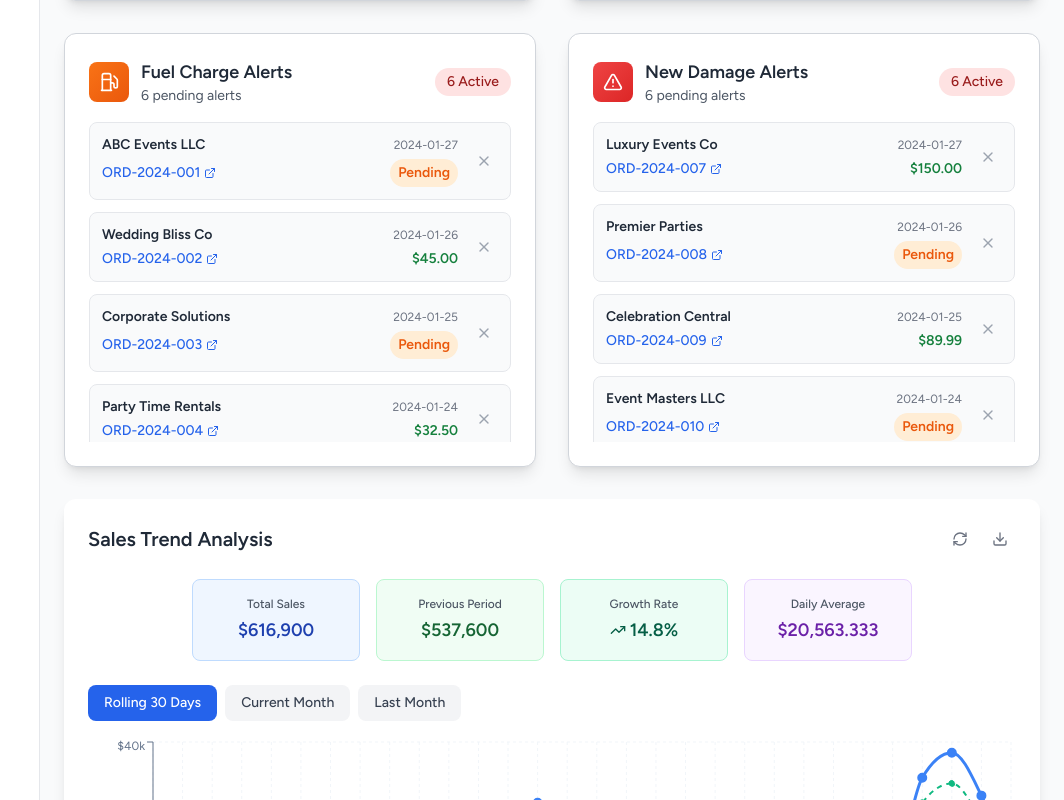
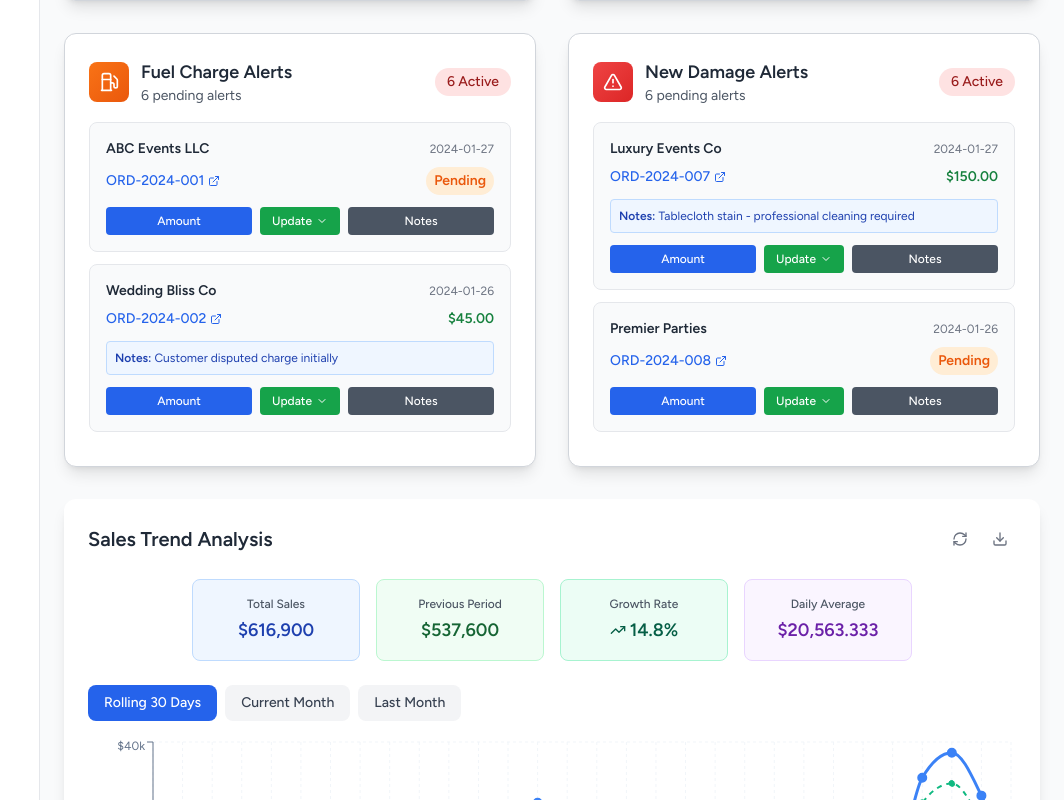
Before and after one commit to Kabba24ai/dashboard, a React (Vite) app: page / in a window 1280 px wide. Shown: the part 720-1520 px from the top of the page, without its empty margins (216-1280 px from the left). Built offline with nearby package versions, Linux system fonts and the light colour scheme.

Commit message:
Fix Customer Alerts with Proper Action Buttons

```diff
--- a/src/pages/Dashboard.tsx
+++ b/src/pages/Dashboard.tsx
@@ -1,26 +1,34 @@
 import React, { useState } from 'react';
 import { LineChart, Line, XAxis, YAxis, CartesianGrid, Tooltip, Legend, ResponsiveContainer } from 'recharts';
-import { Trophy, Truck, Store, Wrench, AlertTriangle, Clock, CheckCircle, TrendingUp, TrendingDown, RefreshCw, Download, Fuel, DollarSign, X, ExternalLink } from 'lucide-react';
+import { Trophy, Truck, Store, Wrench, AlertTriangle, Clock, CheckCircle, TrendingUp, TrendingDown, RefreshCw, Download, Fuel, DollarSign, ExternalLink, ChevronDown } from 'lucide-react';
 
 const Dashboard = () => {
   const [salesPeriod, setSalesPeriod] = useState('rolling30');
   const [fuelAlerts, setFuelAlerts] = useState([
-    { id: 1, customerName: 'ABC Events LLC', orderId: 'ORD-2024-001', amountOwed: 'Pending', date: '2024-01-27', type: 'fuel' },
-    { id: 2, customerName: 'Wedding Bliss Co', orderId: 'ORD-2024-002', amountOwed: '$45.00', date: '2024-01-26', type: 'fuel' },
-    { id: 3, customerName: 'Corporate Solutions', orderId: 'ORD-2024-003', amountOwed: 'Pending', date: '2024-01-25', type: 'fuel' },
-    { id: 4, customerName: 'Party Time Rentals', orderId: 'ORD-2024-004', amountOwed: '$32.50', date: '2024-01-24', type: 'fuel' },
-    { id: 5, customerName: 'Elite Celebrations', orderId: 'ORD-2024-005', amountOwed: 'Pending', date: '2024-01-23', type: 'fuel' },
-    { id: 6, customerName: 'Dream Weddings Inc', orderId: 'ORD-2024-006', amountOwed: '$28.75', date: '2024-01-22', type: 'fuel' }
+    { id: 1, customerName: 'ABC Events LLC', orderId: 'ORD-2024-001', amountOwed: 'Pending', date: '2024-01-27', type: 'fuel', notes: '' },
+    { id: 2, customerName: 'Wedding Bliss Co', orderId: 'ORD-2024-002', amountOwed: '$45.00', date: '2024-01-26', type: 'fuel', notes: 'Customer disputed charge initially' },
+    { id: 3, customerName: 'Corporate Solutions', orderId: 'ORD-2024-003', amountOwed: 'Pending', date: '2024-01-25', type: 'fuel', notes: '' },
+    { id: 4, customerName: 'Party Time Rentals', orderId: 'ORD-2024-004', amountOwed: '$32.50', date: '2024-01-24', type: 'fuel', notes: 'Awaiting payment confirmation' },
+    { id: 5, customerName: 'Elite Celebrations', orderId: 'ORD-2024-005', amountOwed: 'Pending', date: '2024-01-23', type: 'fuel', notes: 'Need to calculate mileage' },
+    { id: 6, customerName: 'Dream Weddings Inc', orderId: 'ORD-2024-006', amountOwed: '$28.75', date: '2024-01-22', type: 'fuel', notes: '' }
   ]);
 
   const [damageAlerts, setDamageAlerts] = useState([
-    { id: 1, customerName: 'Luxury Events Co', orderId: 'ORD-2024-007', amountOwed: '$150.00', date: '2024-01-27', type: 'damage' },
-    { id: 2, customerName: 'Premier Parties', orderId: 'ORD-2024-008', amountOwed: 'Pending', date: '2024-01-26', type: 'damage' },
-    { id: 3, customerName: 'Celebration Central', orderId: 'ORD-2024-009', amountOwed: '$89.99', date: '2024-01-25', type: 'damage' },
-    { id: 4, customerName: 'Event Masters LLC', orderId: 'ORD-2024-010', amountOwed: 'Pending', date: '2024-01-24', type: 'damage' },
-    { id: 5, customerName: 'Perfect Day Events', orderId: 'ORD-2024-011', amountOwed: '$225.00', date: '2024-01-23', type: 'damage' },
-    { id: 6, customerName: 'Grand Occasions', orderId: 'ORD-2024-012', amountOwed: 'Pending', date: '2024-01-22', type: 'damage' }
+    { id: 1, customerName: 'Luxury Events Co', orderId: 'ORD-2024-007', amountOwed: '$150.00', date: '2024-01-27', type: 'damage', notes: 'Tablecloth stain - professional cleaning required' },
+    { id: 2, customerName: 'Premier Parties', orderId: 'ORD-2024-008', amountOwed: 'Pending', date: '2024-01-26', type: 'damage', notes: '' },
+    { id: 3, customerName: 'Celebration Central', orderId: 'ORD-2024-009', amountOwed: '$89.99', date: '2024-01-25', type: 'damage', notes: 'Chair leg broken during event' },
+    { id: 4, customerName: 'Event Masters LLC', orderId: 'ORD-2024-010', amountOwed: 'Pending', date: '2024-01-24', type: 'damage', notes: 'Assessing tent damage from wind' },
+    { id: 5, customerName: 'Perfect Day Events', orderId: 'ORD-2024-011', amountOwed: '$225.00', date: '2024-01-23', type: 'damage', notes: 'Multiple items damaged - invoice sent' },
+    { id: 6, customerName: 'Grand Occasions', orderId: 'ORD-2024-012', amountOwed: 'Pending', date: '2024-01-22', type: 'damage', notes: '' }
   ]);
+
+  // Modal states
+  const [showAmountModal, setShowAmountModal] = useState(false);
+  const [showNotesModal, setShowNotesModal] = useState(false);
+  const [showUpdateDropdown, setShowUpdateDropdown] = useState(null);
+  const [editingAlert, setEditingAlert] = useState(null);
+  const [tempAmount, setTempAmount] = useState('');
+  const [tempNotes, setTempNotes] = useState('');
 
   // Placeholder task data
   const taskData = {
@@ -127,22 +135,85 @@ const Dashboard = () => {
     // This will be replaced with actual navigation to order details
   };
 
-  const handleClearAlert = (alertType: 'fuel' | 'damage', alertId: number) => {
+  const handleAmountClick = (alert) => {
+    setEditingAlert(alert);
+    setTempAmount(alert.amountOwed === 'Pending' ? '' : alert.amountOwed.replace('$', ''));
+    setShowAmountModal(true);
+  };
+
+  const handleNotesClick = (alert) => {
+    setEditingAlert(alert);
+    setTempNotes(alert.notes || '');
+    setShowNotesModal(true);
+  };
+
+  const handleUpdateClick = (alertId) => {
+    setShowUpdateDropdown(showUpdateDropdown === alertId ? null : alertId);
+  };
+
+  const handleStatusUpdate = (alertType: 'fuel' | 'damage', alertId: number, status: 'paid' | 'uncollectible') => {
+    console.log(`Mark alert ${alertId} as ${status}`);
+
     if (alertType === 'fuel') {
       setFuelAlerts(prev => prev.filter(alert => alert.id !== alertId));
     } else {
       setDamageAlerts(prev => prev.filter(alert => alert.id !== alertId));
     }
+    setShowUpdateDropdown(null);
   };
 
-  const AlertItem = ({ alert, onClear, onOrderClick }) => (
-    <div className="flex items-center justify-between p-3 bg-gray-50 rounded-lg border border-gray-200 hover:bg-gray-100 transition-colors">
-      <div className="flex-1 min-w-0">
-        <div className="flex items-center justify-between mb-1">
-          <h4 className="text-sm font-semibold text-gray-800 truncate">{alert.customerName}</h4>
-          <span className="text-xs text-gray-500 ml-2">{alert.date}</span>
+  const saveAmount = () => {
+    if (editingAlert) {
+      const formattedAmount = tempAmount ? `$${parseFloat(tempAmount).toFixed(2)}` : 'Pending';
+
+      if (editingAlert.type === 'fuel') {
+        setFuelAlerts(prev => prev.map(alert =>
+          alert.id === editingAlert.id
+            ? { ...alert, amountOwed: formattedAmount }
+            : alert
+        ));
+      } else {
+        setDamageAlerts(prev => prev.map(alert =>
+          alert.id === editingAlert.id
+            ? { ...alert, amountOwed: formattedAmount }
+            : alert
+        ));
+      }
+    }
+    setShowAmountModal(false);
+    setEditingAlert(null);
+    setTempAmount('');
+  };
+
+  const saveNotes = () => {
+    if (editingAlert) {
+      if (editingAlert.type === 'fuel') {
+        setFuelAlerts(prev => prev.map(alert =>
+          alert.id === editingAlert.id
+            ? { ...alert, notes: tempNotes }
+            : alert
+        ));
+      } else {
+        setDamageAlerts(prev => prev.map(alert =>
+          alert.id === editingAlert.id
+            ? { ...alert, notes: tempNotes }
+            : alert
+        ));
+      }
+    }
+    setShowNotesModal(false);
+    setEditingAlert(null);
+    setTempNotes('');
+  };
+
+  const AlertItem = ({ alert, onAmountClick, onNotesClick, onUpdateClick, onOrderClick }) => (
+    <div className="p-4 bg-gray-50 rounded-lg border border-gray-200 hover:bg-gray-100 transition-colors">
+      <div className="flex items-center justify-between mb-2">
+        <h4 className="text-sm font-semibold text-gray-800">{alert.customerName}</h4>
+        <span className="text-xs text-gray-500">{alert.date}</span>
       </div>
-        <div className="flex items-center justify-between">
+
+      <div className="flex items-center justify-between mb-3">
         <button
           onClick={() => onOrderClick(alert.orderId)}
           className="flex items-center text-sm text-blue-600 hover:text-blue-800 font-medium transition-colors"
@@ -160,14 +231,55 @@ const Dashboard = () => {
           </span>
         </div>
       </div>
+
+      {alert.notes && (
+        <div className="mb-3 p-2 bg-blue-50 border border-blue-200 rounded text-xs text-blue-800">
+          <strong>Notes:</strong> {alert.notes}
         </div>
+      )}
+
+      <div className="flex items-center justify-between space-x-2">
         <button
-        onClick={() => onClear(alert.type, alert.id)}
-        className="ml-3 p-1.5 text-gray-400 hover:text-red-600 hover:bg-red-50 rounded-full transition-colors"
-        title="Clear Alert"
+          onClick={() => onAmountClick(alert)}
+          className="flex-1 px-3 py-1.5 bg-blue-600 text-white text-xs font-medium rounded hover:bg-blue-700 transition-colors"
         >
-        <X className="w-4 h-4" />
+          Amount
         </button>
+
+        <div className="relative">
+          <button
+            onClick={() => onUpdateClick(alert.id)}
+            className="flex items-center px-3 py-1.5 bg-green-600 text-white text-xs font-medium rounded hover:bg-green-700 transition-colors"
+          >
+            Update
+            <ChevronDown className="w-3 h-3 ml-1" />
+          </button>
+
+          {showUpdateDropdown === alert.id && (
+            <div className="absolute top-full left-0 mt-1 bg-white border border-gray-200 rounded-lg shadow-lg z-10 min-w-[120px]">
+              <button
+                onClick={() => handleStatusUpdate(alert.type, alert.id, 'paid')}
+                className="w-full px-3 py-2 text-left text-xs text-gray-700 hover:bg-gray-100 rounded-t-lg"
+              >
+                Mark as Paid
+              </button>
+              <button
+                onClick={() => handleStatusUpdate(alert.type, alert.id, 'uncollectible')}
+                className="w-full px-3 py-2 text-left text-xs text-gray-700 hover:bg-gray-100 rounded-b-lg"
+              >
+                Mark as Uncollectible
+              </button>
+            </div>
+          )}
+        </div>
+
+        <button
+          onClick={() => onNotesClick(alert)}
+          className="flex-1 px-3 py-1.5 bg-gray-600 text-white text-xs font-medium rounded hover:bg-gray-700 transition-colors"
+        >
+          Notes
+        </button>
+      </div>
     </div>
   );
 
@@ -200,7 +312,9 @@ const Dashboard = () => {
             <AlertItem
               key={alert.id}
               alert={alert}
-              onClear={handleClearAlert}
+              onAmountClick={handleAmountClick}
+              onNotesClick={handleNotesClick}
+              onUpdateClick={handleUpdateClick}
               onOrderClick={handleOrderClick}
             />
           ))}
@@ -222,6 +336,7 @@ const Dashboard = () => {
       )}
     </div>
   );
+
   const TaskBadge = ({ icon: Icon, label, due, completed, taskType, color = "blue" }) => (
     <div
       className="bg-white rounded-xl shadow-sm border border-gray-300 p-5 cursor-pointer hover:shadow-lg hover:border-blue-400 transition-all duration-300 group"
@@ -702,6 +817,83 @@ const Dashboard = () => {
             </ResponsiveContainer>
           </div>
         </div>
+
+        {/* Amount Modal */}
+        {showAmountModal && (
+          <div className="fixed inset-0 bg-black bg-opacity-50 flex items-center justify-center z-50">
+            <div className="bg-white rounded-lg p-6 w-96 max-w-90vw">
+              <h3 className="text-lg font-semibold mb-4">
+                {editingAlert?.amountOwed === 'Pending' ? 'Add Amount' : 'Edit Amount'}
+              </h3>
+              <div className="mb-4">
+                <label className="block text-sm font-medium text-gray-700 mb-2">
+                  Amount ($)
+                </label>
+                <input
+                  type="number"
+                  step="0.01"
+                  value={tempAmount}
+                  onChange={(e) => setTempAmount(e.target.value)}
+                  className="w-full px-3 py-2 border border-gray-300 rounded-md focus:outline-none focus:ring-2 focus:ring-blue-500"
+                  placeholder="0.00"
+                  autoFocus
+                />
+              </div>
+              <div className="flex justify-end space-x-3">
+                <button
+                  onClick={() => setShowAmountModal(false)}
+                  className="px-4 py-2 text-gray-600 hover:text-gray-800 transition-colors"
+                >
+                  Cancel
+                </button>
+                <button
+                  onClick={saveAmount}
+                  className="px-4 py-2 bg-blue-600 text-white rounded hover:bg-blue-700 transition-colors"
+                >
+                  Save
+                </button>
+              </div>
+            </div>
+          </div>
+        )}
+
+        {/* Notes Modal */}
+        {showNotesModal && (
+          <div className="fixed inset-0 bg-black bg-opacity-50 flex items-center justify-center z-50">
+            <div className="bg-white rounded-lg p-6 w-96 max-w-90vw">
+              <h3 className="text-lg font-semibold mb-4">
+                {editingAlert?.notes ? 'Edit Notes' : 'Add Notes'}
+              </h3>
+              <div className="mb-4">
+                <label className="block text-sm font-medium text-gray-700 mb-2">
+                  Notes
+                </label>
+                <textarea
+                  value={tempNotes}
+                  onChange={(e) => setTempNotes(e.target.value)}
+                  className="w-full px-3 py-2 border border-gray-300 rounded-md focus:outline-none focus:ring-2 focus:ring-blue-500"
+                  rows={4}
+                  placeholder="Add notes about this alert..."
+                  autoFocus
+                />
+              </div>
+              <div className="flex justify-end space-x-3">
+                <button
+                  onClick={() => setShowNotesModal(false)}
+                  className="px-4 py-2 text-gray-600 hover:text-gray-800 transition-colors"
+                >
+                  Cancel
+                </button>
+                <button
+                  onClick={saveNotes}
+                  className="px-4 py-2 bg-blue-600 text-white rounded hover:bg-blue-700 transition-colors"
+                >
+                  Save
+                </button>
+              </div>
+            </div>
+          </div>
+        )}
       </div>
     </div>
   );
```
Lines whose indentation alone changed are shown as unchanged.
